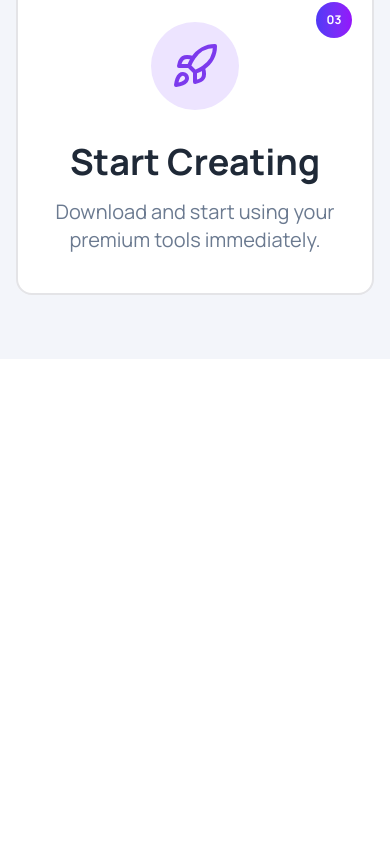
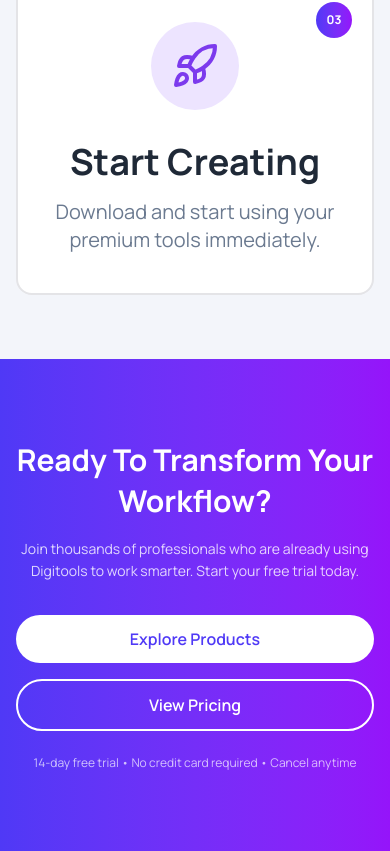
Before and after one commit to wasifhasancse/B13-A6-DigiTools-Platform, a React (Vite) app: page / in a window 390 px wide. Shown: the part 2330-3181 px from the top of the page. Before the commit the page ends 2689 px from the top, so only its background shows below. Built offline with nearby package versions, Linux system fonts and the light colour scheme.

Commit message:
develop the WorkFlow section with responsive

```diff
--- a/src/App.jsx
+++ b/src/App.jsx
@@ -1,20 +1,20 @@
-import './App.css'
-import Hero from './components/Hero/Hero'
-import NavBar from './components/NavBar/NavBar'
-import StatsSection from './components/StatsSection/StatsSection'
-import StepsSection from './components/StepsSection/StepsSection'
+import "./App.css";
+import Hero from "./components/Hero/Hero";
+import NavBar from "./components/NavBar/NavBar";
+import StatsSection from "./components/StatsSection/StatsSection";
+import StepsSection from "./components/StepsSection/StepsSection";
+import WorkFlow from "./components/WorkFlow/WorkFlow";
 
 function App() {
-
   return (
     <>
       <NavBar />
       <Hero />
       <StatsSection />
-      <StepsSection/>
-
+      <StepsSection />
+      <WorkFlow />
     </>
-  )
+  );
 }
 
-export default App
+export default App;
--- /dev/null
+++ b/src/components/WorkFlow/WorkFlow.jsx
@@ -0,0 +1,31 @@
+const WorkFlow = () => {
+  return (
+    <section className="bg-linear-to-r from-[#4F39F6] to-[#9514FA] py-20 px-4 md:py-28 text-center text-white">
+      <div className="container mx-auto max-w-4xl">
+        <h2 className="text-3xl md:text-5xl font-bold leading-snug">
+          Ready To Transform Your Workflow?
+        </h2>
+        <p className="mt-4 text-sm md:text-base text-white/80 leading-relaxed">
+          Join thousands of professionals who are already using Digitools to
+          work smarter.
+          <br className="hidden md:block" /> Start your free trial today.
+        </p>
+
+        <div className="mt-8 flex flex-col sm:flex-row items-center justify-center gap-4">
+          <button className="w-full sm:w-auto px-7 py-3 rounded-full bg-white text-[#4F39F6] font-semibold text-base hover:bg-white/90 transition-colors duration-300">
+            Explore Products
+          </button>
+          <button className="w-full sm:w-auto px-7 py-3 rounded-full border-2 border-white text-white font-semibold text-base hover:bg-white hover:text-[#4F39F6] transition-colors duration-300">
+            View Pricing
+          </button>
+        </div>
+
+        <p className="mt-6 text-xs md:text-sm text-white/70">
+          14-day free trial &bull; No credit card required &bull; Cancel anytime
+        </p>
+      </div>
+    </section>
+  );
+};
+
+export default WorkFlow;
```
